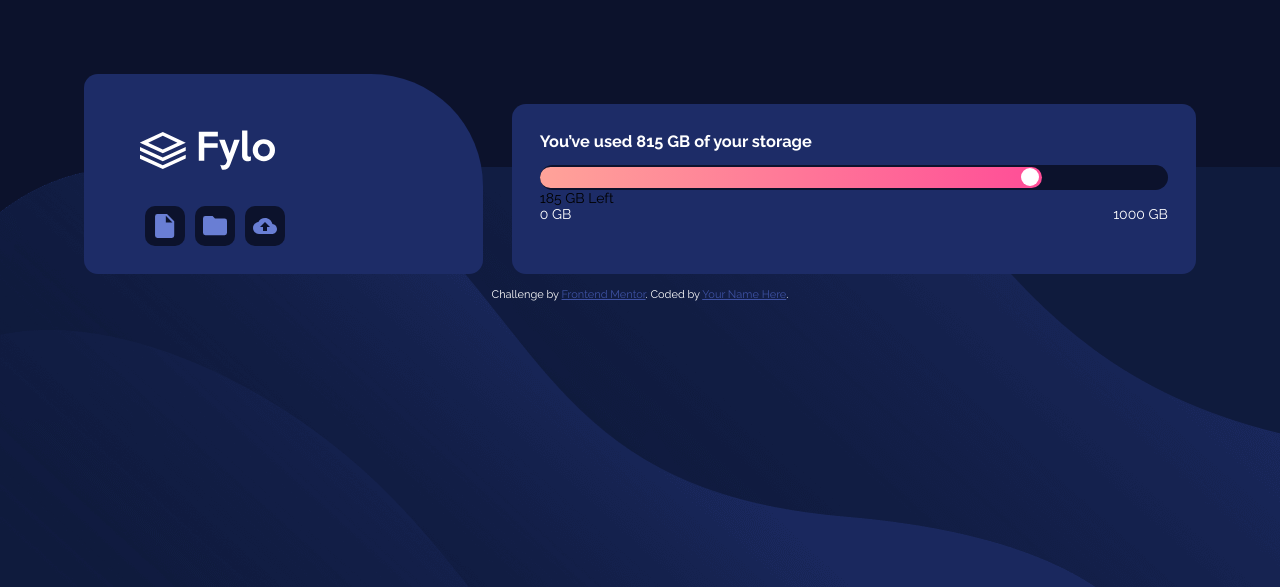
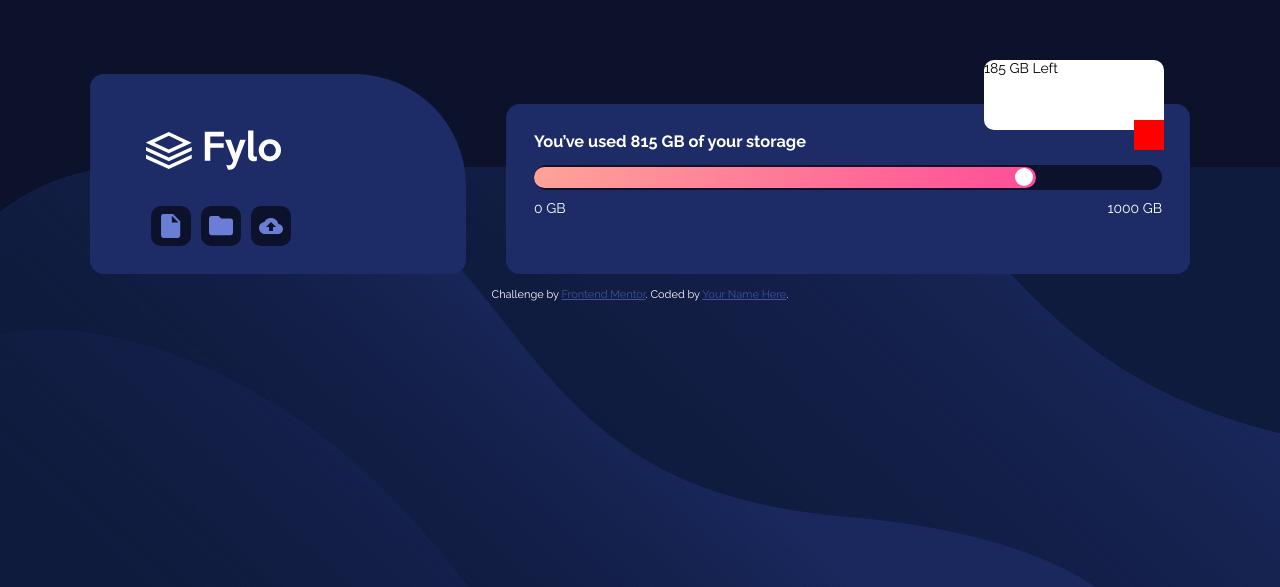
Before and after one commit to Elisa33/03-fylo-data-storage-component-master, a plain HTML site: page index.html in a window 1280 px wide. Shown: the part 213-800 px from the top of the page. Drawn offline with Linux system fonts and the light colour scheme.

Commit message:
storage changes

```diff
--- a/index.html
+++ b/index.html
@@ -32,7 +32,8 @@
           <div class="circle"></div>
         </div>
       </div>
-      <p>185 GB Left</p>
+      <div class="bubble">185 GB Left</div>
+      <div class="bubble-tail"></div>
       <div class="minmax">
         <span>0 GB</span>
         <span>1000 GB</span>
--- a/styles.scss
+++ b/styles.scss
@@ -66,7 +66,7 @@ main{
 
 
 .actions{
-    width: 35%;
+    width: 33%;
     border-top-right-radius: 8em;
     height: 200px;
     padding: 4em;
@@ -90,8 +90,6 @@ main{
 .storage{
     width: 60%;
     height: 170px;
-}
-
     .fondo-barra{
         border-radius: 1em;
         background: $veryDarkBlue;
@@ -116,12 +114,37 @@ main{
             }
         }
     }
+}
+
+
 
 
 .minmax{
+    position: relative;
+    bottom: 90px;
     display: flex;
     width: 100%;
     justify-content: space-between;
+}
+
+.bubble{
+    position: relative;
+    top:-130px;
+    left: 450px;
+    width: 180px;
+    height: 70px;
+    border-radius: 10px;
+    background: #fff;
+    color: #000;
+}
+
+.bubble-tail {
+    width: 30px;
+    height: 30px;
+    background: red;
+    position: relative;
+    top:-140px;
+    left:600px;
 }
 
 .attribution{
```
Also changed, not shown: styles.css, 1 other file. Lines whose indentation alone changed are shown as unchanged.
